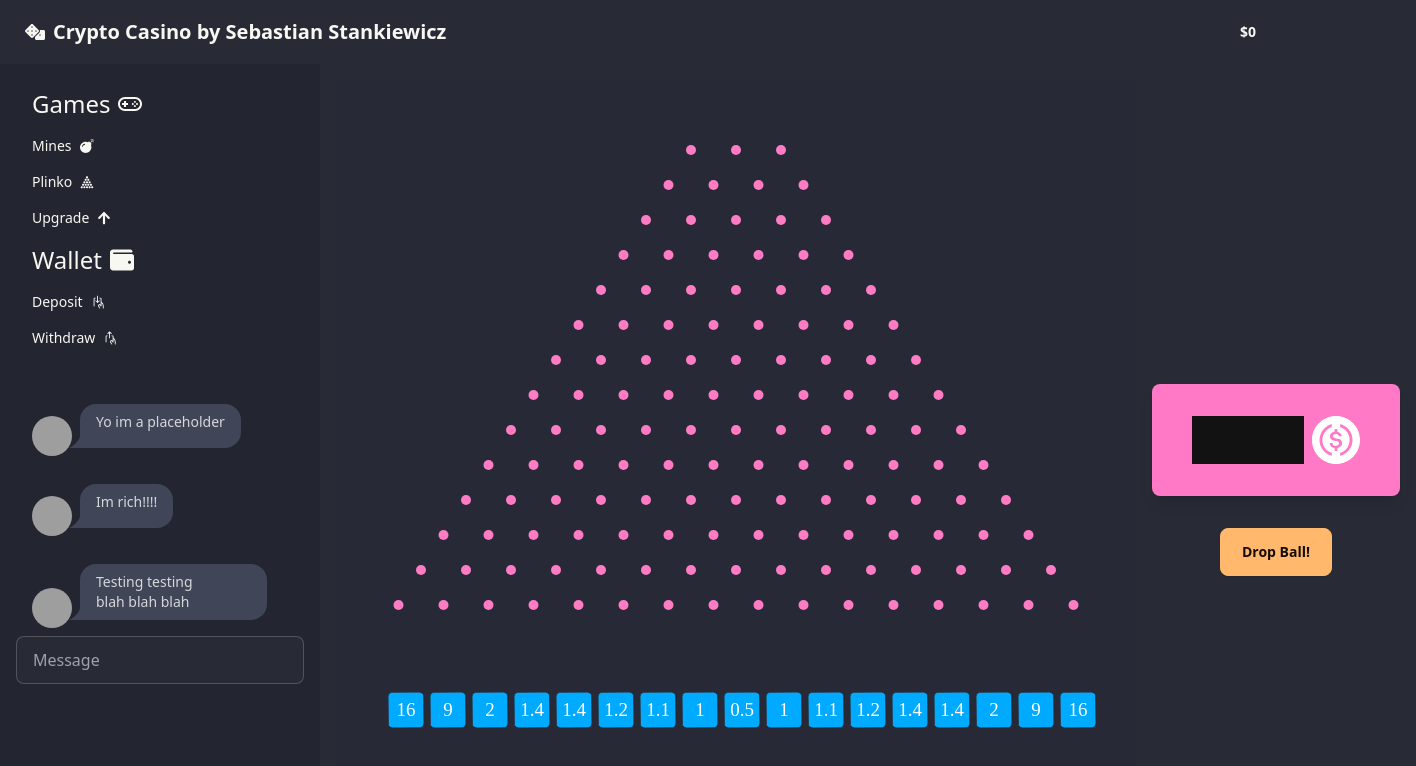
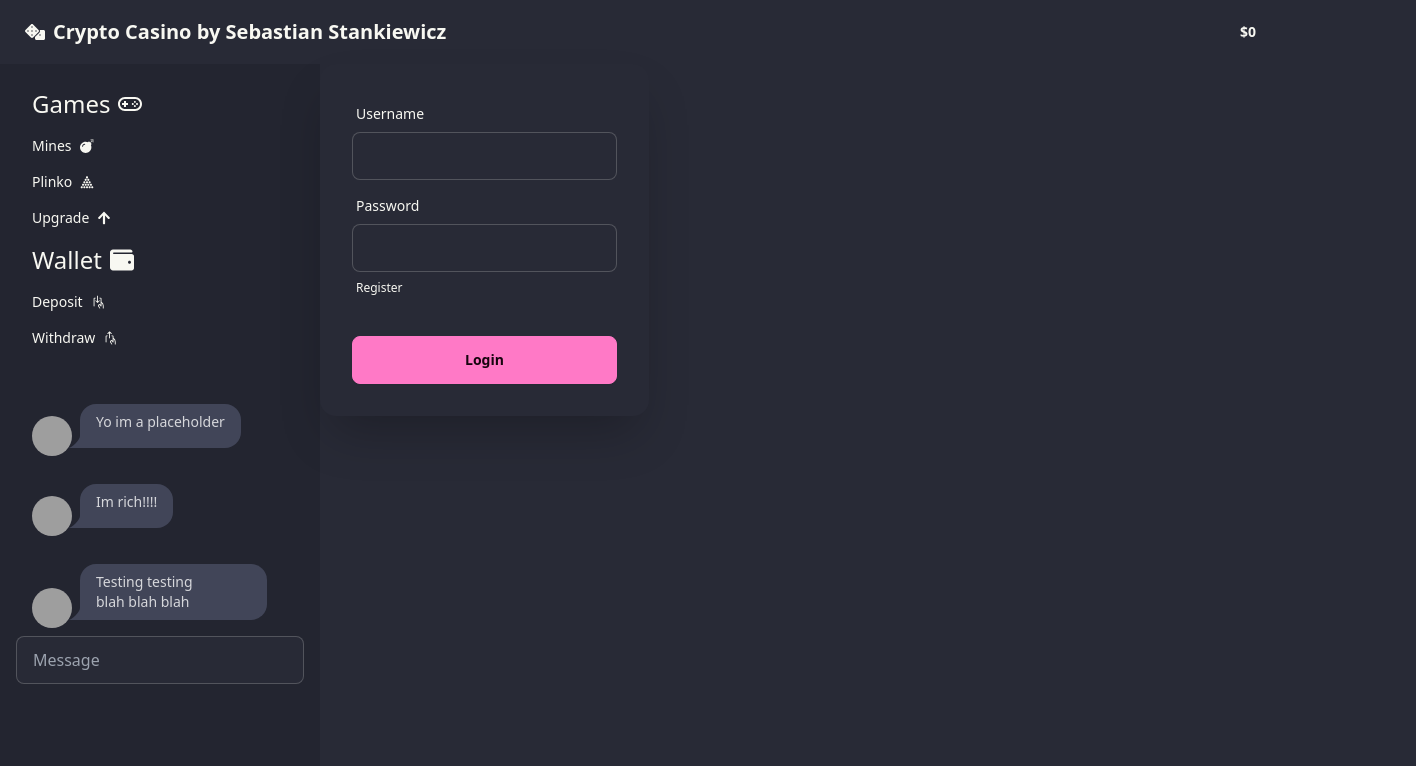
Before and after one commit to SebastianStankiewicz/onlineCasinoPlatform, a React (Vite) app in the folder frontend/react-frontend/: page /plinko in a window 1280 px wide. Shown: the top 766 px of the page, 1416 px wide, since content can reach past the window. Built offline with nearby package versions, Linux system fonts and the light colour scheme; grey boxes are pictures that could not be loaded.

Commit message:
Linked plinko to use a user balance however found problem. Need to work out when to update user balance relative to when ball hits bucket.

```diff
--- a/frontend/react-frontend/src/routes/games/Plinko/GameInputMenu.jsx
+++ b/frontend/react-frontend/src/routes/games/Plinko/GameInputMenu.jsx
@@ -1,13 +1,22 @@
 import React, { useState } from "react";
 
 const GameInputMenu = ({placeBet}) => {
+  const [betAmount, setBetAmount] = useState(10);
+
   return (
     <>
 <div className="flex flex-col h-screen items-center justify-center">
         <div className="stats bg-primary text-primary-content p-4 rounded-lg shadow-lg">
           <div className="stat">
             <div className="flex flex-row gap-2 text-secondary ">
-              <input type="number" placeholder="" className="w-28 stat-value" />
+              <input
+              type="number"
+              placeholder="$"
+              className="w-28 stat-value"
+              name="betAmount"
+              onChange={(e) => {setBetAmount(e.target.value)}}
+              value={betAmount}
+               />
               <svg
                 className="text-5xl text-white"
                 xmlns="http://www.w3.org/2000/svg"
@@ -24,7 +33,7 @@ const GameInputMenu = ({placeBet}) => {
           </div>
         </div>
 
-        <button className="btn btn-accent mt-8 w-28 " onClick={placeBet}>Drop Ball!</button>
+        <button className="btn btn-accent mt-8 w-28 " onClick={() => {placeBet(betAmount)}}>Drop Ball!</button>
       </div>
     </>
   );
--- a/frontend/react-frontend/src/routes/games/Plinko/GamePlinko.jsx
+++ b/frontend/react-frontend/src/routes/games/Plinko/GamePlinko.jsx
@@ -1,45 +1,55 @@
-import React, {useState} from 'react'
-import PlinkoGameBoard from './PlinkoGameBoard';
-import GameInputMenu from './GameInputMenu';
-import { plinkoApiCall } from '../../../api';
+import React, { useState } from "react";
+import PlinkoGameBoard from "./PlinkoGameBoard";
+import GameInputMenu from "./GameInputMenu";
+import { plinkoApiCall } from "../../../api";
 import { useOutletContext } from "react-router-dom";
-
+import Login from "../../../components/Login";
 
 const GamePlinko = () => {
   const [dropLocation, setDropLocation] = useState(null);
   const [betOutcome, setBetOutcome] = useState(null);
-    const [balance, setBalance] = useOutletContext();
+  const [balance, setBalance, authToken, setAuthToken, userName, setUserName] =
+    useOutletContext();
 
-    const placeBet = async () => {
-      try{
-        const result = await plinkoApiCall("e6df528e1bc098aca0dd4a49471296", "test18", 10);
-        if (result.success == true){
+  const placeBet = async (betAmount) => {
+    try {
+      console.log(betAmount)
+      const result = await plinkoApiCall(
+        authToken,
+        userName,
+       parseInt(betAmount)
+      );
+      if (result.success == true) {
         //Drop the ball witht the starting positon applied.
-          setBetOutcome(result.betOutcome)
-          setDropLocation(result.dropLocation)
+        setBetOutcome(result.betOutcome);
+        setDropLocation(result.dropLocation);
         //Should now call the method in <PlinkoGameBoard /> to drop ball at this location
       }
-      } catch(err){
-        console.log(err)
+    } catch (err) {
+      console.log(err);
     }
-    }
+  };
 
   return (
     <>
+      {authToken && userName ? (
         <div className="min-h-screen flex justify-center items-center">
           <div className="flex flex-col md:flex-row items-start gap-x-4 p-4">
             <PlinkoGameBoard
-              dropLocation = {dropLocation}
-              setDropLocation= {setDropLocation}
-              betOutcome={betOutcome} />
+              dropLocation={dropLocation}
+              setDropLocation={setDropLocation}
+              betOutcome={betOutcome}
+            />
             <div className="flex-1 flex items-center">
-                <GameInputMenu
-                placeBet= {placeBet} />
+              <GameInputMenu placeBet={placeBet} />
             </div>
           </div>
         </div>
+      ) : (
+        <Login />
+      )}
     </>
   );
-}
+};
 
-export default GamePlinko
+export default GamePlinko;
```
Also changed, not shown: 2 other files (tests, documents, lock files or other folders). Lines whose indentation alone changed are shown as unchanged.
